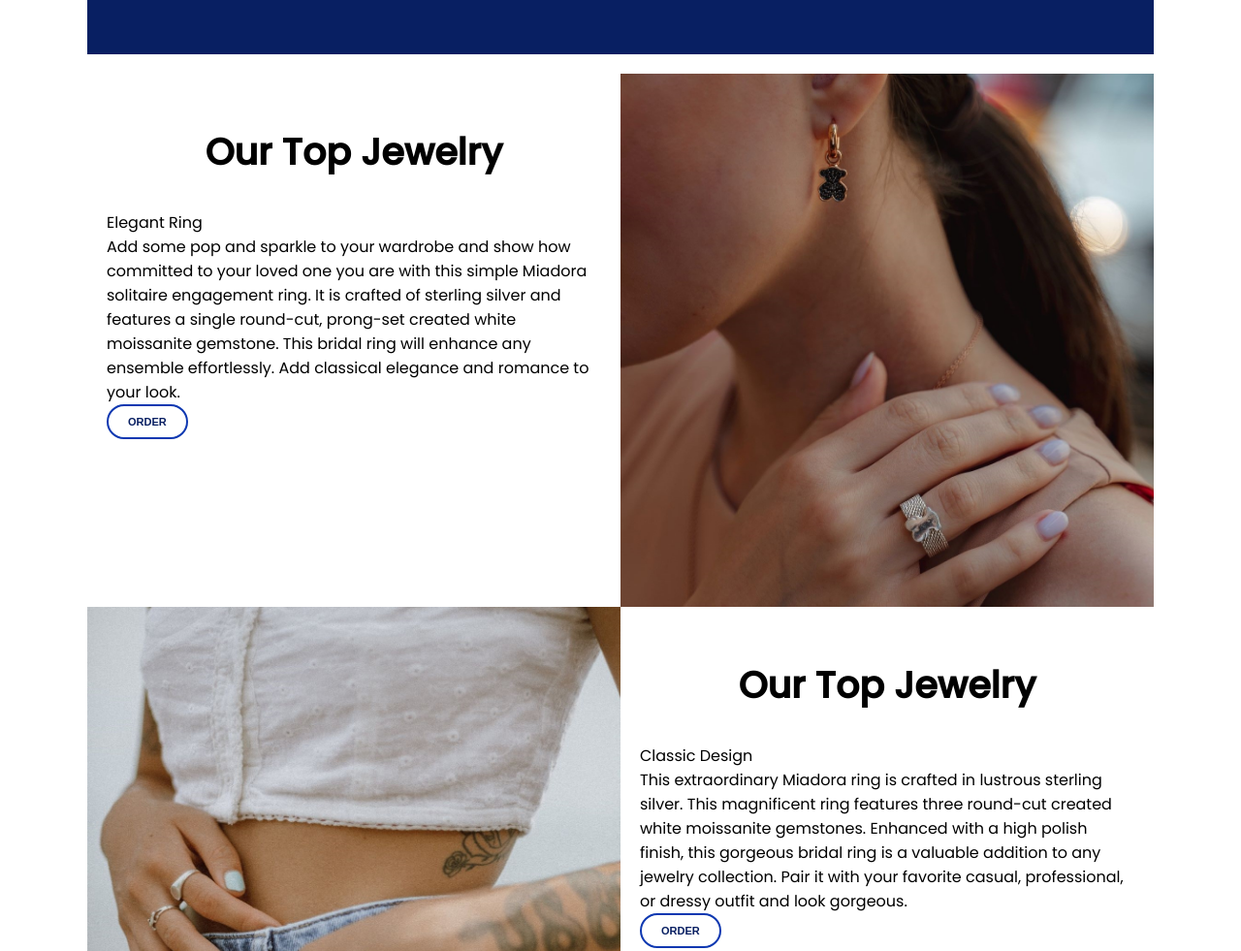
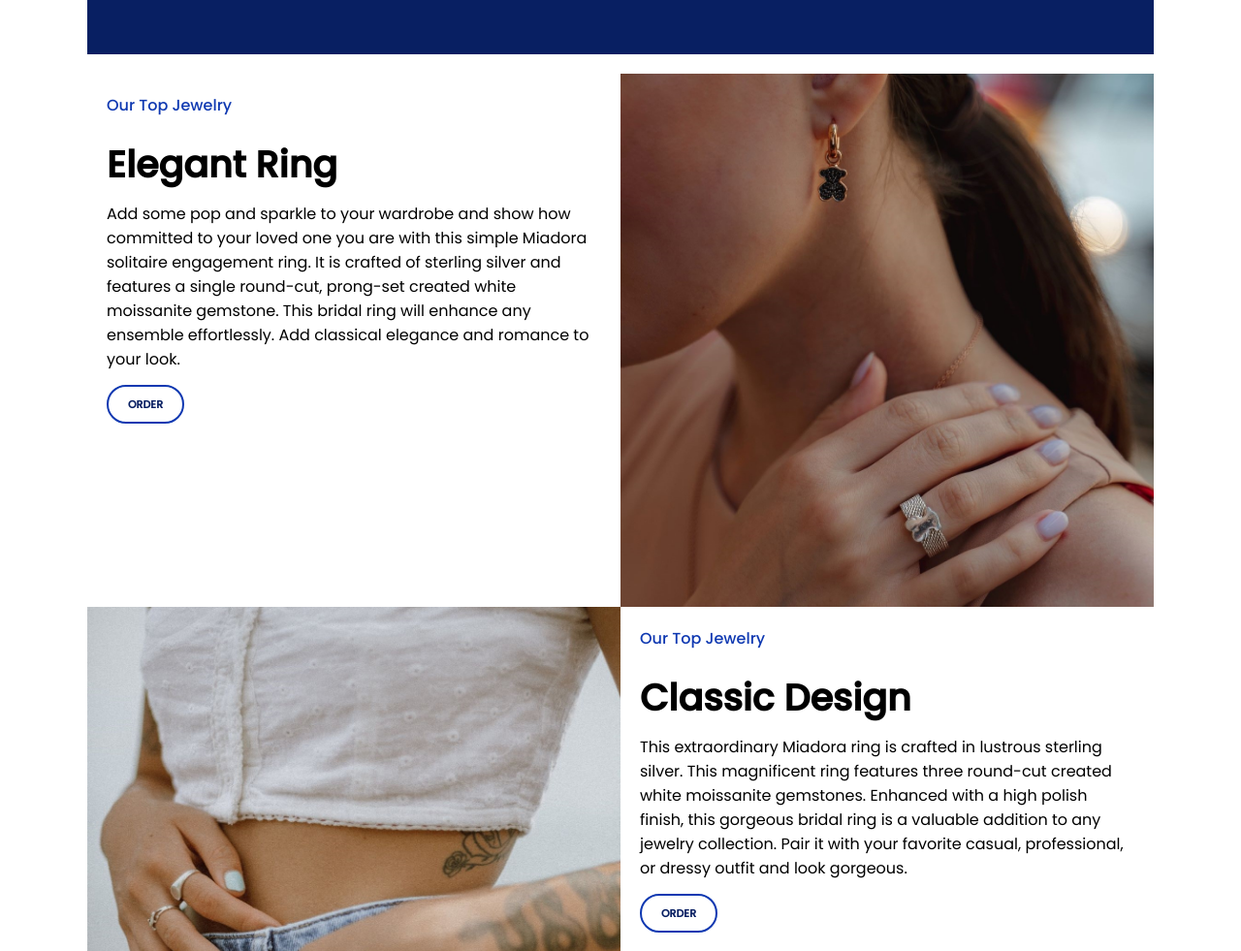
Before and after one commit to halyna-m/jh-store, a website: page index.html in a window 1280 px wide. Shown: the part 4260-5241 px from the top of the page at 97% size. Drawn offline with Linux system fonts and the light colour scheme.

Commit message:
The end of stylized top-jewerly section

```diff
--- a/css/index.css
+++ b/css/index.css
@@ -487,6 +487,21 @@ article.rings h3 {
     padding: 20px;
 }
 
+.top-jewelry-content .under-heading {
+    font-size: 16px;
+    font-weight: 500;
+    color: var(--brand-color);
+}
+
+.top-jewelry-content h2 {
+    text-align: left;
+    margin: 10px 0;
+}
+
+.top-jewelry-content p {
+    margin-bottom: 20px;
+}
+
 .our-benefits {
     display: grid;
     grid-template-columns: 1fr;
--- a/index.html
+++ b/index.html
@@ -161,10 +161,10 @@ Enjoy the benefits of special offer for our clients - get 10% off. Offer is vali
         <div class="top-jewelry">
             <article class="our-top-jewelry">
                 <div class="top-jewelry-content">
-                    <h2>Our Top Jewelry</h2>
-                    <p>Elegant Ring</p>
+                    <p class="under-heading">Our Top Jewelry</p>
+                    <h2>Elegant Ring</h2>
                     <p>Add some pop and sparkle to your wardrobe and show how committed to your loved one you are with this simple Miadora solitaire engagement ring. It is crafted of sterling silver and features a single round-cut, prong-set created white moissanite gemstone. This bridal ring will enhance any ensemble effortlessly. Add classical elegance and romance to your look.</p>
-                    <button class="button">Order</button>
+                    <a href="shop.html" class="button">Order</a>
                 </div>
                 <div>
                     <img src="img/top-rings.jpg" alt="Our Top Rings">
@@ -175,10 +175,10 @@ Enjoy the benefits of special offer for our clients - get 10% off. Offer is vali
                     <img src="img/top-ring-earrings.jpg" alt="Our Top Ring And Earrings">
                 </div>
                 <div class="top-jewelry-content">
-                    <h2>Our Top Jewelry</h2>
-                    <p>Classic Design</p>
+                    <p class="under-heading">Our Top Jewelry</p>
+                    <h2>Classic Design</h2>
                     <p>This extraordinary Miadora ring is crafted in lustrous sterling silver. This magnificent ring features three round-cut created white moissanite gemstones. Enhanced with a high polish finish, this gorgeous bridal ring is a valuable addition to any jewelry collection. Pair it with your favorite casual, professional, or dressy outfit and look gorgeous.</p>
-                    <button class="button">Order</button>
+                    <a href="shop.html" class="button">Order</a>
                 </div>
             </article>
         </div>
```
